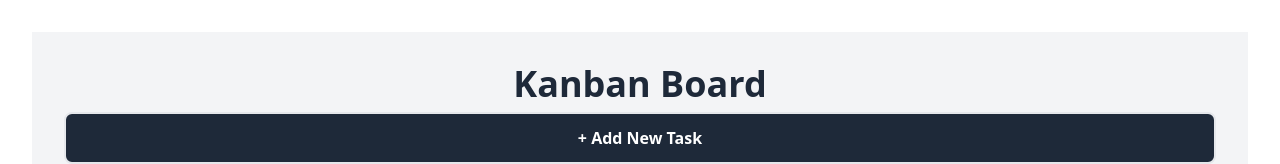
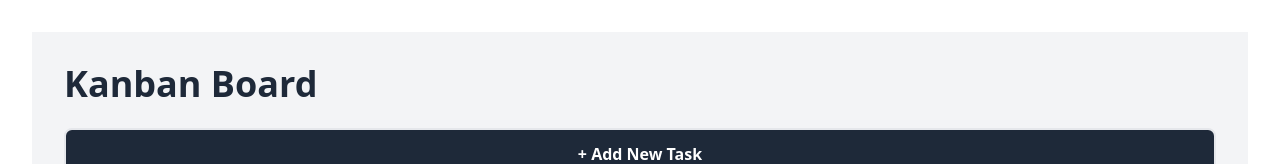
Before and after one commit to johanjaners/kanban-board, a React app in the folder frontend/: page / in a window 1280 px wide. Shown: the top 164 px of the page. Built offline with nearby package versions, Linux system fonts and the light colour scheme; no server answers; the HTML template or start-up script is replaced by a standard one.

Commit message:
feat: update Kanban Board title for improved layout

```diff
--- a/frontend/src/App.tsx
+++ b/frontend/src/App.tsx
@@ -67,7 +67,7 @@ function App() {
   return (
     <div className="min-h-screen bg-gray-100 p-8">
       <div className="max-w-7xl mx-auto">
-        <h1 className="text-4xl font-bold mb-2 text-gray-800">Kanban Board</h1>
+        <h1 className="text-4xl font-bold mb-6 text-gray-800 text-left">Kanban Board</h1>
 
         <div className="mb-6">
           <TaskForm onTaskCreated={fetchTasks} />
```
